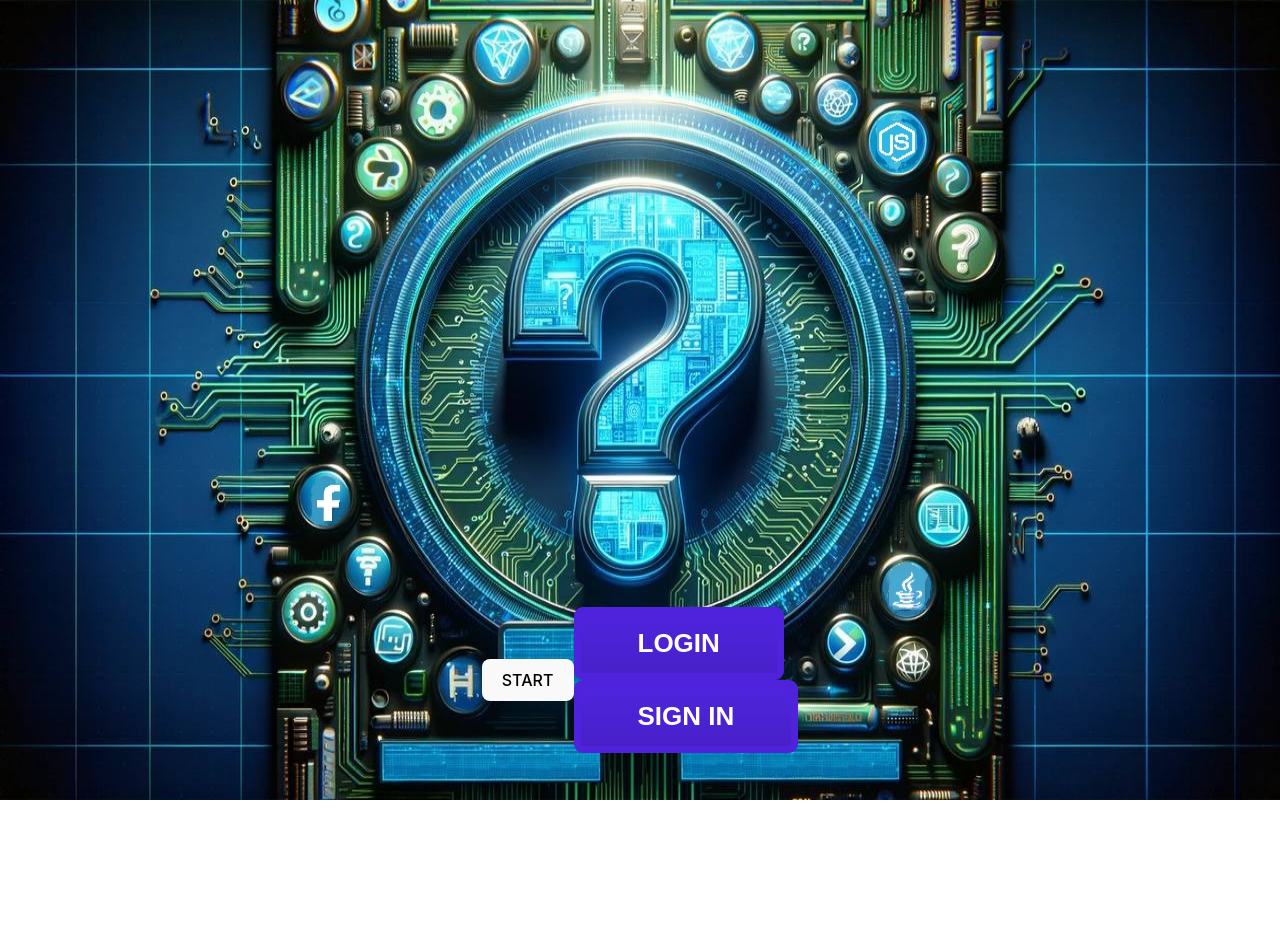
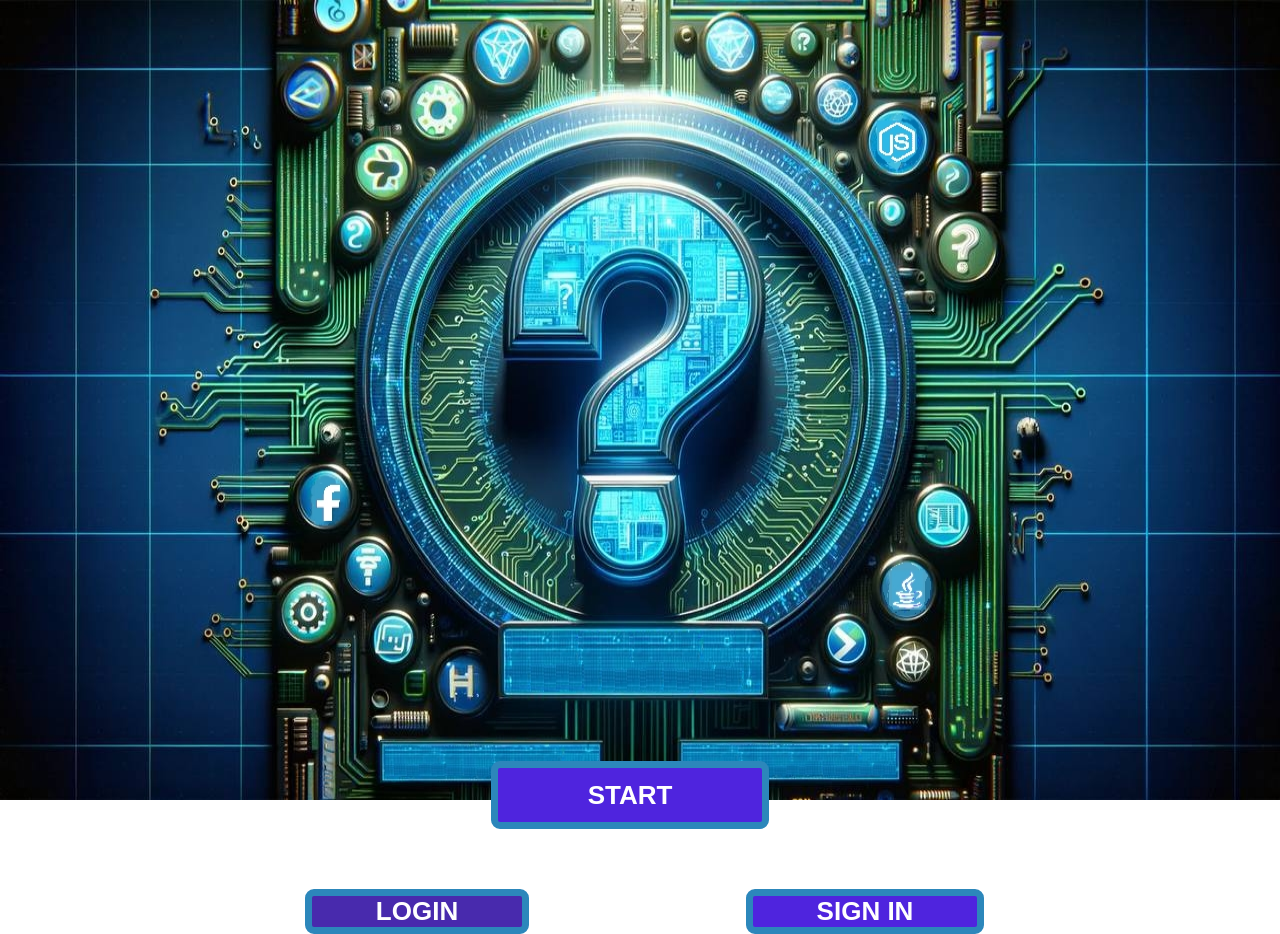
Before and after one commit to Ryuuket/quizz-app, a Svelte app in the folder front/: page / in a window 1280 px wide. Before the commit the page ends 800 px from the top, so only its background shows below. Built offline with nearby package versions, Linux system fonts and the light colour scheme.

Commit message:
modification classes boutons

```diff
--- a/front/src/App.svelte
+++ b/front/src/App.svelte
@@ -1,116 +1,87 @@
+<!-- Svelte script pour la navigation -->
 <script lang="ts">
   let url = "";
-  const navigate = (path: string) => (url = path);
-  import { onMount } from "svelte";
-  import interact from "interactjs";
+  const navigate = (path: string) => (url = path);  // Cette fonction modifie la variable 'url' en fonction du chemin passé
 </script>
 
-<div class="background">
-  <div class="cache"></div>
-  <div class="button-container">
-    <div class="buttonStart">
-      <button class="button1" on:click={() => navigate("/start")}>START</button>
+<!-- Structure HTML avec le fond et les boutons -->
+<div class="background">  <!-- Div pour le fond de la page -->
+
+    <!-- Bouton START -->
+    <div>
+      <button class="button1" on:click={() => navigate("/start")}>START</button>  <!-- Bouton START qui appelle la fonction navigate avec le chemin "/start" -->
     </div>
-    <div class="buttonLogs">
-      <button class="button" on:click={() => navigate("/login")}>Login</button>
-      <button class="button" on:click={() => navigate("/signin")}
-        >Sign In</button
-      >
+
+    <!-- Bouton Login -->
+    <div>
+      <button class="button2" on:click={() => navigate("/login")}>Login</button>  <!-- Bouton Login qui appelle la fonction navigate avec le chemin "/login" -->
     </div>
-  </div>
+
+    <!-- Bouton Sign In -->
+    <div>
+      <button class="button3" on:click={() => navigate("/signin")}>Sign In</button>  <!-- Bouton Sign In qui appelle la fonction navigate avec le chemin "/signin" -->
+    </div>
 </div>
 
+<!-- Styles CSS pour les éléments HTML -->
 <style>
   .background {
-    position: absolute;
-    top: 0;
-    left: 0;
-    width: 100%;
-    height: 100%;
-    background-image: url("./lib/homepage.jpg");
-    background-size: 100% 100%;
-    background-position: center;
+    /* Style pour le fond de la page */
+    position: absolute;  /* Positionnement absolu */
+    top: 0;  /* Haut de la page */
+    left: 0;  /* Gauche de la page */
+    width: 100%;  /* Largeur totale */
+    height: 100%;  /* Hauteur totale */
+    background-image: url("./lib/homepage.jpg");  /* Image de fond */
+    background-size: 100% 100%;  /* Taille de l'image de fond */
+    background-position: center;  /* Positionnement de l'image de fond */
   }
-  .button-container {
-    height: 20%;
-    width: 100%;
-    display: flex;
-    justify-content: center;
-    align-items: center;
+
+  .button1 {
+    /* Style commun pour tous les boutons */
+    display: inline-block;  /* Affichage en bloc inline */
+    text-align: center;  /* Alignement du texte au centre */
+    vertical-align: middle;  /* Alignement vertical au milieu */
+    padding: 0.9% 7%;  /* Remplissage autour du texte */
+    border: 7px solid #2c87bb;  /* Bordure solide */
+    border-radius: 9px;  /* Rayon de la bordure arrondie */
+    background: #4f24de;  /* Couleur de fond */
+    font: normal normal bold 26px arial;  /* Style de police */
+    color: #ffffff;  /* Couleur de police */
+    text-decoration: none;  /* Pas de décoration du texte */
+    text-transform: uppercase;  /* Transformation du texte en majuscules */
+    transform: translateX(-10px) translateY(761px);
   }
-  .button {
-    display: flex;
+  .button2 {
+    /* Style commun pour tous les boutons */
+    display: inline-block;  /* Affichage en bloc inline */
+    text-align: center;  /* Alignement du texte au centre */
+    vertical-align: middle;  /* Alignement vertical au milieu */
+    padding: 0.1px 5%;  /* Remplissage autour du texte */
+    border: 7px solid #2c87bb;  /* Bordure solide */
+    border-radius: 9px;  /* Rayon de la bordure arrondie */
+    background: #482aad;  /* Couleur de fond */
+    font: normal normal bold 26px arial;  /* Style de police */
+    color: #ffffff;  /* Couleur de police */
+    text-decoration: none;  /* Pas de décoration du texte */
+    text-transform: uppercase;  /* Transformation du texte en majuscules */
+    transform: translateX(-223px) translateY(821px);
+    }
 
-    text-align: center;
-    vertical-align: middle;
-    padding: 14px 57px;
-    border: 7px solid #4e23db;
-    border-radius: 9px;
-    background: #4f24de;
-    background: -webkit-gradient(
-      linear,
-      left top,
-      left bottom,
-      from(#4f24de),
-      to(#4820c9)
-    );
-    background: -moz-linear-gradient(top, #4f24de, #4820c9);
-    background: linear-gradient(to bottom, #4f24de, #4820c9);
-    -webkit-box-shadow: #adacbf 0px 0px 0px 0px;
-    -moz-box-shadow: #adacbf 0px 0px 0px 0px;
-    box-shadow: #adacbf 0px 0px 0px 0px;
-    font: normal normal bold 26px arial;
-    color: #ffffff;
-    text-decoration: none;
-    text-transform: uppercase;
+  .button3 {
+        /* Style commun pour tous les boutons */
+        display: inline-block;  /* Affichage en bloc inline */
+    text-align: center;  /* Alignement du texte au centre */
+    vertical-align: middle;  /* Alignement vertical au milieu */
+    padding: 0.1px 5%;  /* Remplissage autour du texte */
+    border: 7px solid #2c87bb;  /* Bordure solide */
+    border-radius: 9px;  /* Rayon de la bordure arrondie */
+    background: #4f24de;  /* Couleur de fond */
+    font: normal normal bold 26px arial;  /* Style de police */
+    color: #ffffff;  /* Couleur de police */
+    text-decoration: none;  /* Pas de décoration du texte */
+    text-transform: uppercase;  /* Transformation du texte en majuscules */
+    transform: translateX(225px) translateY(776px);
   }
-  .button:hover {
-    border: 7px solid #7d38ff;
-    background: #5f2bff;
-    background: -webkit-gradient(
-      linear,
-      left top,
-      left bottom,
-      from(#5f2bff),
-      to(#5626f1)
-    );
-    background: -moz-linear-gradient(top, #5f2bff, #5626f1);
-    background: linear-gradient(to bottom, #5f2bff, #5626f1);
-    color: #ffffff;
-    text-decoration: none;
-    text-transform: uppercase;
-    margin-bottom: 10px;
-  }
-  .button:active {
-    background: #2f1685;
-    background: -webkit-gradient(
-      linear,
-      left top,
-      left bottom,
-      from(#2f1685),
-      to(#4820c9)
-    );
-    background: -moz-linear-gradient(top, #2f1685, #4820c9);
-    background: linear-gradient(to bottom, #2f1685, #4820c9);
-    text-transform: uppercase;
-  }
-  .button:focus {
-    text-transform: uppercase;
-  }
-  /*.button:before {
-    content: "\0000a0";
-    display: inline-block;
-    height: 24px;
-    width: 24px;
-    line-height: 24px;
-    margin: 0 4px -6px -4px;
-    position: relative;
-    top: 0px;
-    left: 0px;
-  }*/
-  .cache {
-    height: 75%;
-    width: 100%;
 
-  }
 </style>
```
